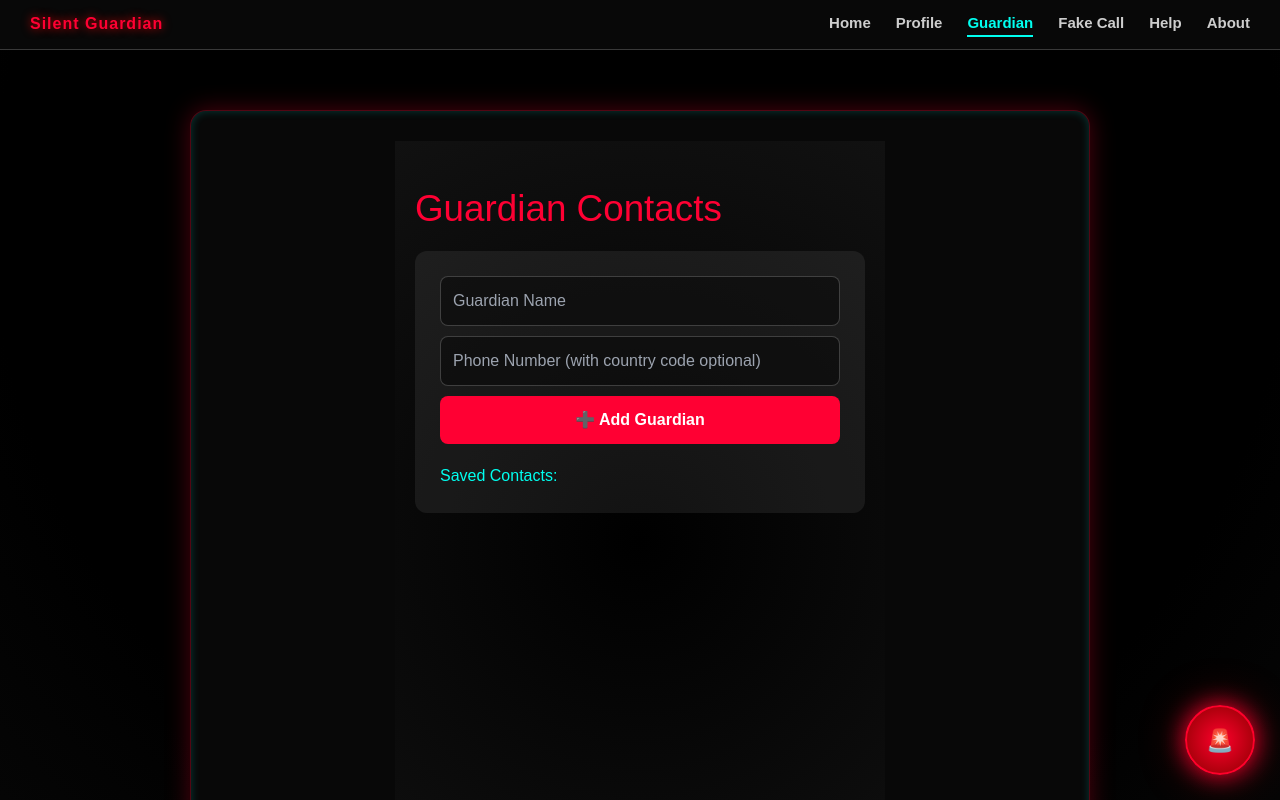
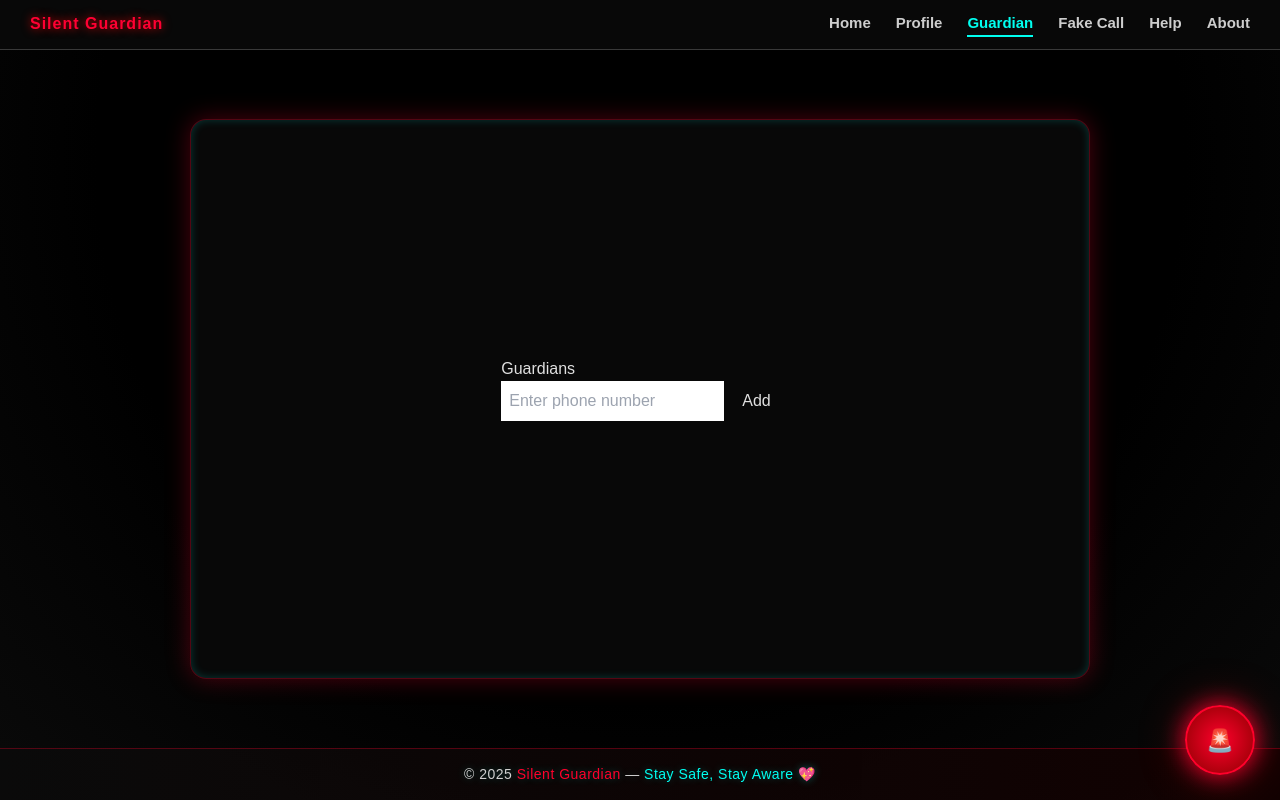
Before and after one commit to DIVYANSHI774/silent-guardian-frontend, a React (Create React App) app: page /guardian in a window 1280 px wide. Shown: the top 800 px of the page. Built offline with nearby package versions, Linux system fonts and the light colour scheme.

Commit message:
Fix SOS page, add helper functions, update backend URL

```diff
--- a/src/components/GuardianForm.jsx
+++ b/src/components/GuardianForm.jsx
@@ -1,150 +1,59 @@
-import React, { useState } from "react";
+// src/pages/Guardians.jsx
+import React, { useState, useEffect } from "react";
 
-function GuardianForm() {
-  const [name, setName] = useState("");
-  const [number, setNumber] = useState("");
+export default function Guardians() {
+  const [guardians, setGuardians] = useState([]);
+  const [phone, setPhone] = useState("");
 
-  // ✅ Use SAME KEY as SOS.jsx → "guardians"
-  const [guardians, setGuardians] = useState(
-    JSON.parse(localStorage.getItem("guardians")) || []
-  );
+  // Load guardians from localStorage on mount
+  useEffect(() => {
+    const saved = JSON.parse(localStorage.getItem("guardians")) || [];
+    setGuardians(saved);
+  }, []);
 
-  const handleAddGuardian = () => {
-    if (!name || !number) {
-      alert("⚠ Please enter both name and phone number!");
-      return;
-    }
+  const addGuardian = () => {
+    if (!phone) return alert("Enter a phone number");
 
-    // Validate number
-    if (!/^[0-9]{10,13}$/.test(number)) {
-      alert("⚠ Enter a valid phone number (10–13 digits).");
-      return;
-    }
-
-    const updated = [...guardians, { name, phone: number }];
+    const newGuardian = { phone };
+    const updated = [...guardians, newGuardian];
     setGuardians(updated);
-
-    // ✅ Save to SAME key
     localStorage.setItem("guardians", JSON.stringify(updated));
-
-    setName("");
-    setNumber("");
-    alert("✅ Guardian added!");
+    setPhone("");
   };
 
-  const handleDelete = (index) => {
+  const removeGuardian = (index) => {
     const updated = guardians.filter((_, i) => i !== index);
     setGuardians(updated);
-
-    // Update storage
     localStorage.setItem("guardians", JSON.stringify(updated));
   };
 
   return (
-    <div
-      style={{
-        minHeight: "100vh",
-        background: "radial-gradient(circle at center, #000 0%, #111 100%)",
-        color: "#eee",
-        fontFamily: "Poppins, sans-serif",
-        padding: "40px 20px",
-      }}
-    >
-      <h2 style={{ color: "#ff0033", fontSize: "2.3rem", marginBottom: "15px" }}>
-        Guardian Contacts
-      </h2>
+    <div style={{ padding: 30 }}>
+      <h1>Guardians</h1>
 
-      <div
-        style={{
-          background: "rgba(255,255,255,0.07)",
-          padding: "25px",
-          borderRadius: "12px",
-          maxWidth: "450px",
-          margin: "auto",
-        }}
-      >
+      <div>
         <input
           type="text"
-          placeholder="Guardian Name"
-          value={name}
-          onChange={(e) => setName(e.target.value)}
-          style={inputStyle}
+          placeholder="Enter phone number"
+          value={phone}
+          onChange={(e) => setPhone(e.target.value)}
+          style={{ padding: 8, fontSize: 16, marginRight: 10 }}
         />
+        <button onClick={addGuardian} style={{ padding: 8, fontSize: 16 }}>
+          Add
+        </button>
+      </div>
 
-        <input
-          type="text"
-          placeholder="Phone Number (with country code optional)"
-          value={number}
-          onChange={(e) => setNumber(e.target.value)}
-          style={inputStyle}
-        />
-
-        <button onClick={handleAddGuardian} style={buttonStyle}>
-          ➕ Add Guardian
-        </button>
-
-        <h3 style={{ marginTop: "20px", color: "#00fff0" }}>Saved Contacts:</h3>
-
-        <ul style={{ listStyle: "none", padding: 0 }}>
-          {guardians.map((g, i) => (
-            <li
-              key={i}
-              style={{
-                background: "rgba(255,255,255,0.08)",
-                padding: "10px 15px",
-                borderRadius: "8px",
-                marginTop: "10px",
-                display: "flex",
-                justifyContent: "space-between",
-                alignItems: "center",
-              }}
-            >
-              <span>
-                <strong>{g.name}</strong> — {g.phone}
-              </span>
-
-              {/* DELETE BUTTON FIXED */}
-              <button
-                onClick={() => handleDelete(i)}
-                style={{
-                  background: "transparent",
-                  border: "none",
-                  color: "#ff0033",
-                  fontSize: "18px",
-                  cursor: "pointer",
-                }}
-              >
-                ❌
-              </button>
-            </li>
-          ))}
-        </ul>
-      </div>
+      <ul style={{ marginTop: 20 }}>
+        {guardians.map((g, index) => (
+          <li key={index} style={{ marginBottom: 10 }}>
+            {g.phone}{" "}
+            <button onClick={() => removeGuardian(index)} style={{ marginLeft: 10 }}>
+              Remove
+            </button>
+          </li>
+        ))}
+      </ul>
     </div>
   );
 }
-
-const inputStyle = {
-  width: "100%",
-  padding: "12px",
-  marginBottom: "10px",
-  borderRadius: "8px",
-  border: "1px solid rgba(255,255,255,0.2)",
-  background: "rgba(0,0,0,0.4)",
-  color: "#fff",
-  outline: "none",
-};
-
-const buttonStyle = {
-  width: "100%",
-  padding: "12px",
-  borderRadius: "8px",
-  background: "#ff0033",
-  border: "none",
-  color: "white",
-  fontWeight: "bold",
-  cursor: "pointer",
-  fontSize: "1rem",
-};
-
-export default GuardianForm;
--- a/src/pages/SOS.jsx
+++ b/src/pages/SOS.jsx
@@ -1,11 +1,57 @@
 // src/pages/SOS.jsx
 import React from "react";
-import { startEvidenceRecording } from "./EvidenceRecorder";
-
-// Backend URL
+import { startEvidenceRecording } from "./EvidenceRecorder"; // adjust path
 const backendUrl = "https://silent-guardian-backend.onrender.com";
 
-// Clap detector
+// ------------------------
+// 1. Helper functions
+// ------------------------
+
+// Get user location
+const getCurrentLocation = () => {
+  return new Promise((resolve, reject) => {
+    navigator.geolocation.getCurrentPosition(
+      (pos) => resolve(pos.coords),
+      (err) => reject(err),
+      { enableHighAccuracy: true }
+    );
+  });
+};
+
+// Check if outside safe zones
+const isOutsideSafeZones = (lat, lng) => {
+  const zones = JSON.parse(localStorage.getItem("safeZones")) || [];
+  if (zones.length === 0) return true;
+
+  const distance = (lat1, lon1, lat2, lon2) => {
+    const R = 6371e3; // meters
+    const φ1 = lat1 * Math.PI / 180;
+    const φ2 = lat2 * Math.PI / 180;
+    const Δφ = ((lat2 - lat1) * Math.PI) / 180;
+    const Δλ = ((lon2 - lon1) * Math.PI) / 180;
+    const a =
+      Math.sin(Δφ / 2) ** 2 +
+      Math.cos(φ1) * Math.cos(φ2) * Math.sin(Δλ / 2) ** 2;
+    const c = 2 * Math.atan2(Math.sqrt(a), Math.sqrt(1 - a));
+    return R * c;
+  };
+
+  for (const z of zones) {
+    const d = distance(lat, lng, z.lat, z.lng);
+    if (d <= z.radius) return false;
+  }
+  return true;
+};
+
+// Send WhatsApp message
+const sendWhatsAppMessage = (phone, message) => {
+  const url = `https://wa.me/${phone}?text=${encodeURIComponent(message)}`;
+  window.open(url, "_blank");
+};
+
+// ------------------------
+// 2. Clap Detector Hook
+// ------------------------
 const useClapDetector = (onClap, active) => {
   React.useEffect(() => {
     if (!active) return;
@@ -40,52 +86,19 @@ const useClapDetector = (onClap, active) => {
   }, [onClap, active]);
 };
 
-// Get current location
-const getCurrentLocation = () => new Promise((resolve, reject) => {
-  navigator.geolocation.getCurrentPosition(
-    pos => resolve(pos.coords),
-    err => reject(err),
-    { enableHighAccuracy: true }
-  );
-});
-
-// Safe zone check
-const isOutsideSafeZones = (lat, lng) => {
-  const zones = JSON.parse(localStorage.getItem("safeZones")) || [];
-  if (!zones.length) return true;
-
-  const distance = (lat1, lon1, lat2, lon2) => {
-    const R = 6371e3;
-    const φ1 = (lat1 * Math.PI) / 180;
-    const φ2 = (lat2 * Math.PI) / 180;
-    const Δφ = ((lat2 - lat1) * Math.PI) / 180;
-    const Δλ = ((lon2 - lon1) * Math.PI) / 180;
-    const a = Math.sin(Δφ / 2) ** 2 + Math.cos(φ1) * Math.cos(φ2) * Math.sin(Δλ / 2) ** 2;
-    const c = 2 * Math.atan2(Math.sqrt(a), Math.sqrt(1 - a));
-    return R * c;
-  };
-
-  for (const z of zones) {
-    if (distance(lat, lng, z.lat, z.lng) <= z.radius) return false;
-  }
-  return true;
-};
-
-// Send WhatsApp message
-const sendWhatsAppMessage = (phone, message) => {
-  const url = `https://wa.me/${phone}?text=${encodeURIComponent(message)}`;
-  window.open(url, "_blank");
-};
-
-// Trigger SOS
+// ------------------------
+// 3. Trigger SOS
+// ------------------------
 const triggerSOS = async () => {
   try {
+    // Start recording
     startEvidenceRecording();
 
+    // Get location
     const { latitude, longitude } = await getCurrentLocation();
     const outside = isOutsideSafeZones(latitude, longitude);
 
-    // Send to backend for logging (optional)
+    // Send to backend
     const payload = { userId: 123, latitude, longitude };
     await fetch(`${backendUrl}/api/sos`, {
       method: "POST",
@@ -93,16 +106,19 @@ const triggerSOS = async () => {
       body: JSON.stringify(payload)
     });
 
-    // WhatsApp message
+    // Load guardians from localStorage
     const guardians = JSON.parse(localStorage.getItem("guardians")) || [];
+    if (!guardians.length) return alert("⚠ No guardians added!");
+
+    // Build message
     const evidenceUrl = localStorage.getItem("lastEvidenceUrl") || "";
-
     const message = `🚨 SOS ALERT!
 📍 Location: https://maps.google.com/?q=${latitude},${longitude}
 📌 Status: ${outside ? "Outside Safe Zone ❌" : "Inside Safe Zone ✔"}
 🎥 Evidence recording ACTIVE
 🔗 Evidence: ${evidenceUrl}`;
 
+    // Send WhatsApp
     guardians.forEach(g => sendWhatsAppMessage(g.phone, message));
 
     // Play siren
@@ -115,7 +131,9 @@ const triggerSOS = async () => {
   }
 };
 
-// SOS Component
+// ------------------------
+// 4. SOS Component
+// ------------------------
 export default function SOS() {
   const [micActive, setMicActive] = React.useState(false);
   const enableClapDetection = () => setMicActive(true);
@@ -132,16 +150,7 @@ export default function SOS() {
       {!micActive && (
         <button
           onClick={enableClapDetection}
-          style={{
-            background: "orange",
-            color: "white",
-            padding: "15px 30px",
-            borderRadius: 10,
-            fontSize: 18,
-            border: "none",
-            cursor: "pointer",
-            marginBottom: 20
-          }}
+          style={{ background: "orange", color: "white", padding: "15px 30px", fontSize: 18, borderRadius: 10, marginBottom: 20 }}
         >
           Enable Clap Detection 🎤
         </button>
@@ -149,16 +158,7 @@ export default function SOS() {
 
       <button
         onClick={triggerSOS}
-        style={{
-          background: "red",
-          color: "white",
-          padding: "20px 40px",
-          borderRadius: 10,
-          fontSize: 22,
-          border: "none",
-          cursor: "pointer",
-          marginTop: 20
-        }}
+        style={{ background: "red", color: "white", padding: "20px 40px", fontSize: 22, borderRadius: 10 }}
       >
         Trigger SOS
       </button>
```
